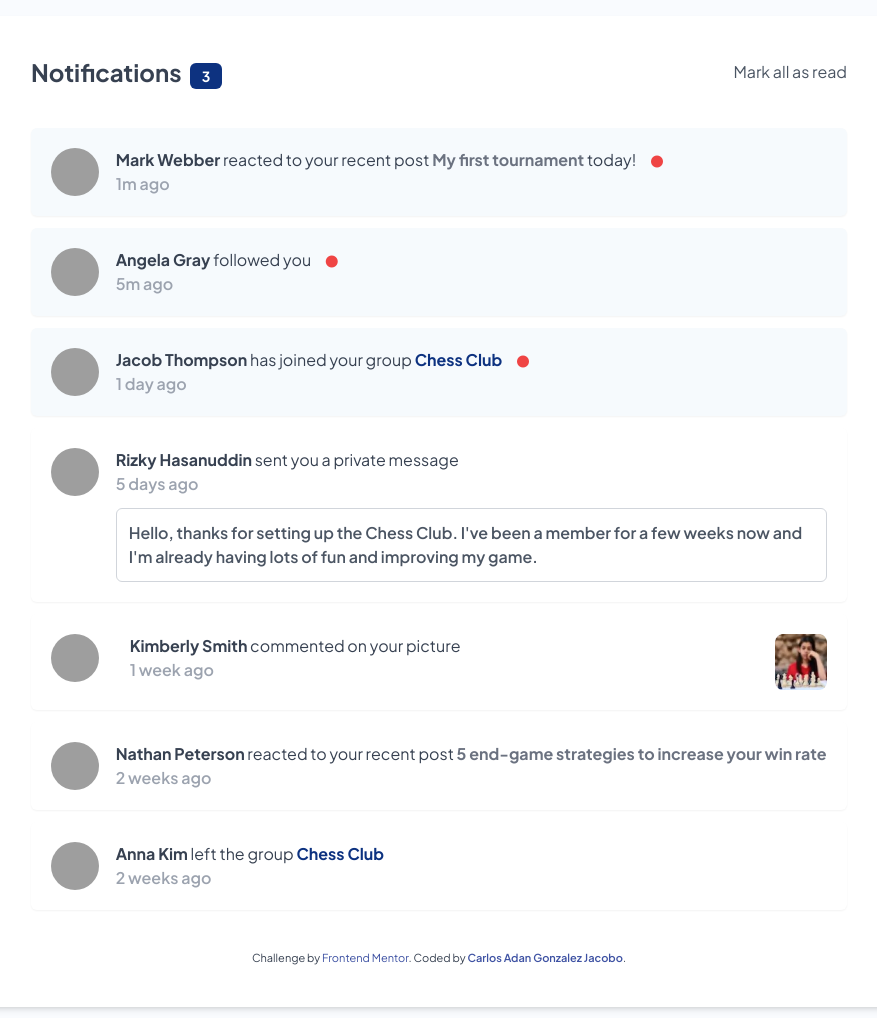
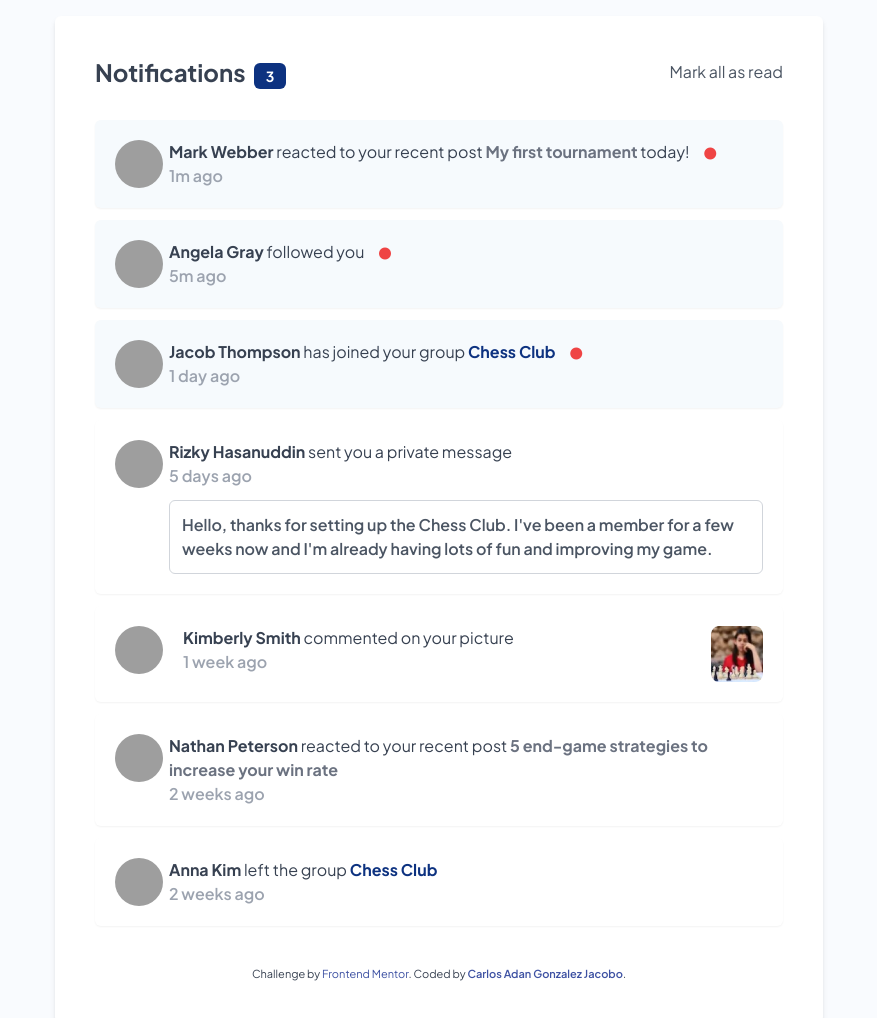
Before and after one commit to CarlosAdan17/challenge-1, a plain HTML site: page index.html in a window 1280 px wide. Shown: the top 1018 px of the page, without its empty margins (201-1078 px from the left). Drawn offline with nearby package versions, Linux system fonts and the light colour scheme; grey boxes are pictures that could not be loaded.

Commit message:
Se cambio el tamaño de la ventana de notificaciones

```diff
--- a/index.html
+++ b/index.html
@@ -18,7 +18,7 @@
 </head>
 
 <body>
-    <main class="grid place-items-center w-full text-gray-700 max-w-4xl mx-auto">
+    <main class="grid place-items-center w-full text-gray-700 max-w-3xl mx-auto">
         <section class="bg-white shadow-md rounded-md p-10">
             <div class="flex justify-between items-center">
                 <h1 class="text-2xl font-bold">
@@ -27,7 +27,7 @@
                 <button class="text-gray-600 hover:text-blue-600">Mark all as read</button>
             </div>
 
-            <section class="mt-10 space-y-3">
+            <section class="mt-8 space-y-3">
                 <div class="bg-blue-light shadow-sm p-5 rounded-md flex items-start hover:bg-gray-50 cursor-pointer">
                     <div class="w-3/12 md:w-1/12">
                         <img class="h-12 w-12 rounded-full"
```
